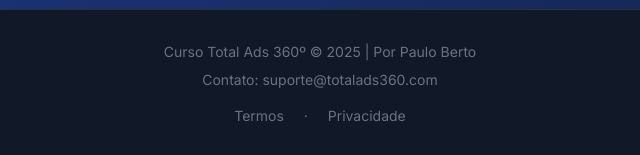
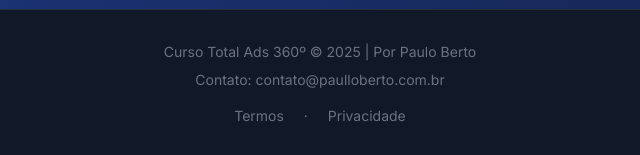
Before and after one commit to pvfberto/teste-gemini-2, a website: page index.html in a window 1280 px wide. Shown: the part 7773-7928 px from the top of the page, 320-960 px from the left. Drawn offline with nearby package versions, Linux system fonts and the light colour scheme.

Commit message:
Update index.html

```diff
--- a/index.html
+++ b/index.html
@@ -994,7 +994,7 @@
     <footer class="bg-gray-900 text-gray-500 py-8 border-t border-white/10">
         <div class="w-full max-w-6xl mx-auto px-6 text-center text-sm">
             <p>Curso Total Ads 360º © 2025 | Por Paulo Berto</p>
-            <p class="mt-2">Contato: suporte@totalads360.com</p>
+            <p class="mt-2">Contato: contato@paulloberto.com.br</p>
             <div class="mt-4 space-x-4">
                 <a href="#" class="hover:text-white transition-colors">Termos</a>
                 <span>·</span>
```
